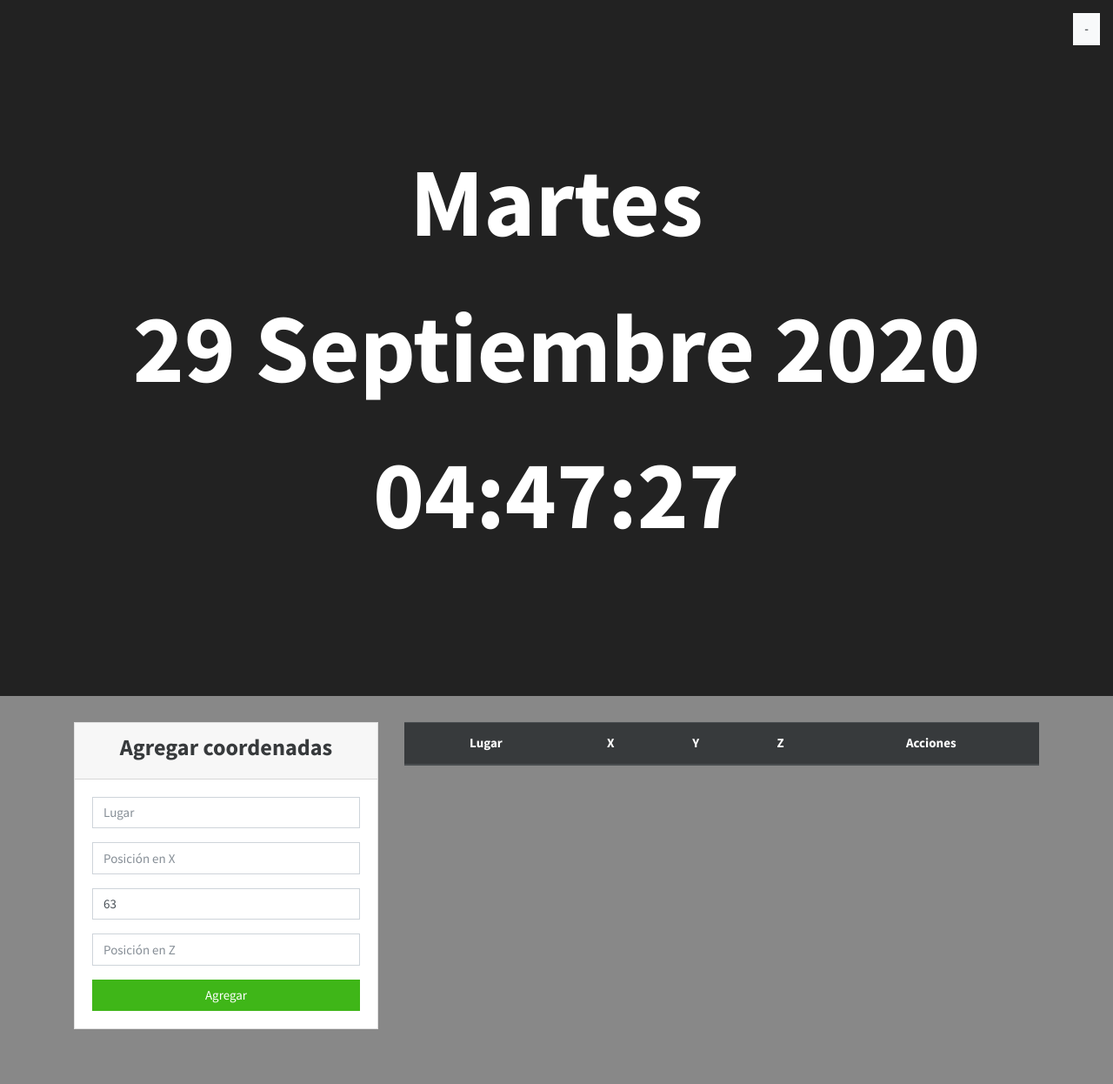
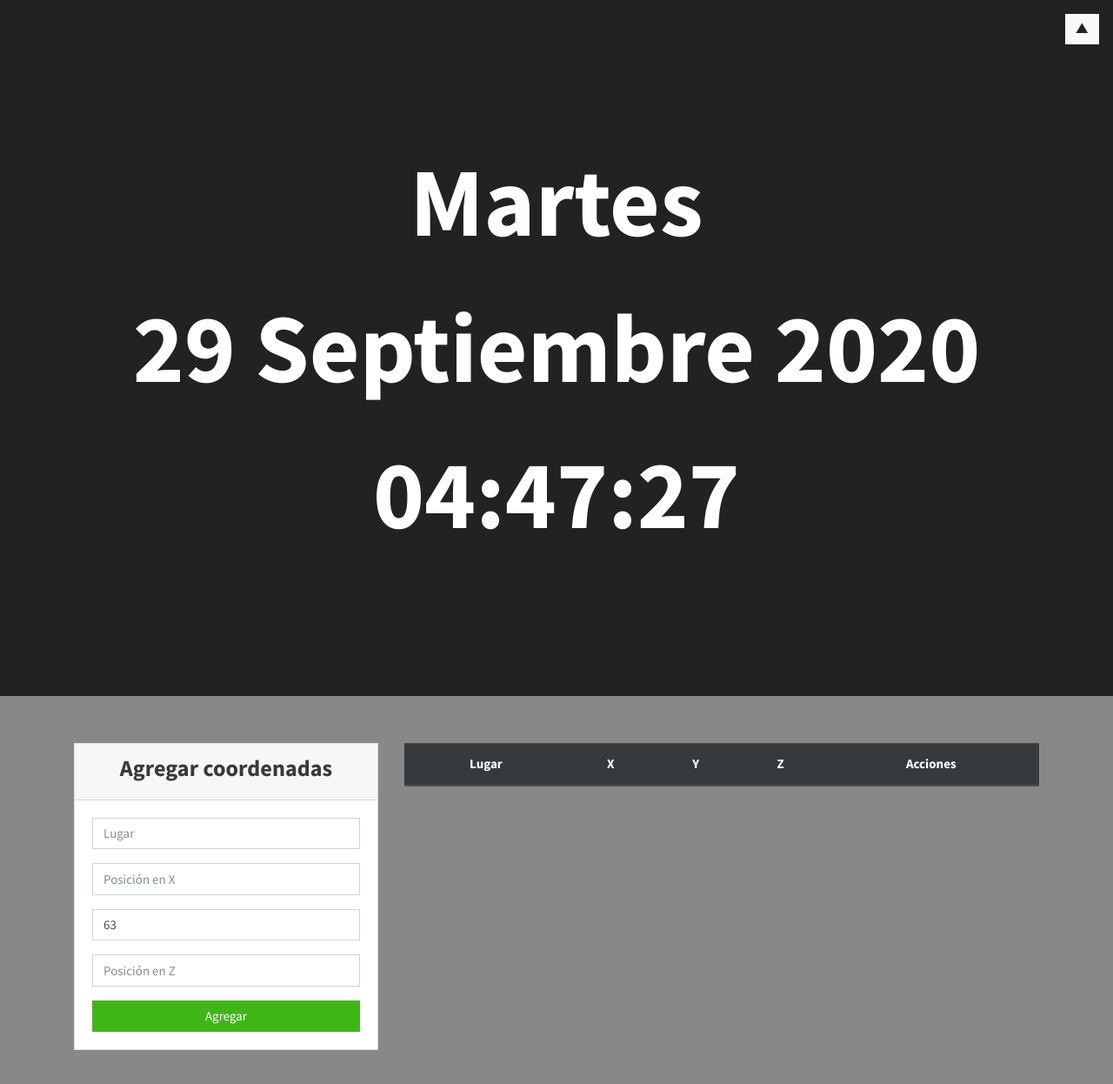
Before and after one commit to Sebastian-Sierra/prueba-gh-pages, a plain HTML site: page index.html in a window 1280 px wide. Shown: the whole page at 87% size. Drawn offline with nearby package versions, Linux system fonts and the light colour scheme.

Commit message:
Cambios en boton deshabilitar

```diff
--- a/css/main.css
+++ b/css/main.css
@@ -29,4 +29,6 @@
     position: absolute;
     top: 15px;
     right: 15px;
+    z-index: 1;
+    border: 1px solid #222222;
 }
--- a/index.html
+++ b/index.html
@@ -16,7 +16,7 @@
 
 <body>
   <!-- BOTON DESHABILITAR HEADER -->
-  <button id="btn-deshabilitar" class="btn btn-light">-</button>
+  <button id="btn-deshabilitar" class="btn btn-light">▲</button>
 
   <!-- HEADER -->
   <header id="principal" class="content">
@@ -27,7 +27,7 @@
 
   <!-- MINECRAFT -->
   <section id="minecraft">
-    <div class="container">
+    <div class="container pt-4">
       <div class="row">
         <div class="col-md-4">
           <div class="card">
--- a/js/main.js
+++ b/js/main.js
@@ -40,10 +40,12 @@ function mostrarHora() {
 
 setInterval(mostrarHora, 100);
 
-document.getElementById("btn-deshabilitar").addEventListener("click", (element)=>{
+document.getElementById("btn-deshabilitar").addEventListener("click", (e)=>{
     if(document.getElementById("principal").style.display == ""){
         document.getElementById("principal").style = "display: none";
+        e.target.innerHTML = "▼";
     }else{
         document.getElementById("principal").style = "";
+        e.target.innerHTML = "▲";
     }
 });
```
